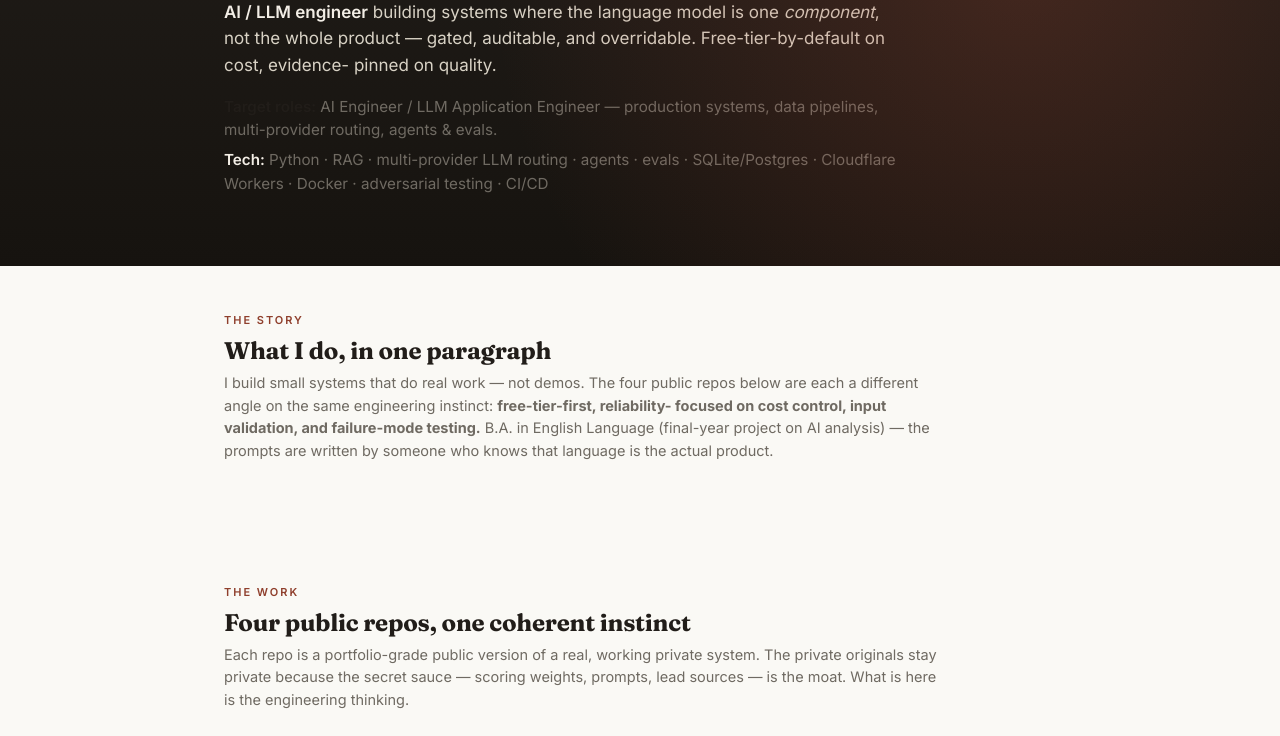
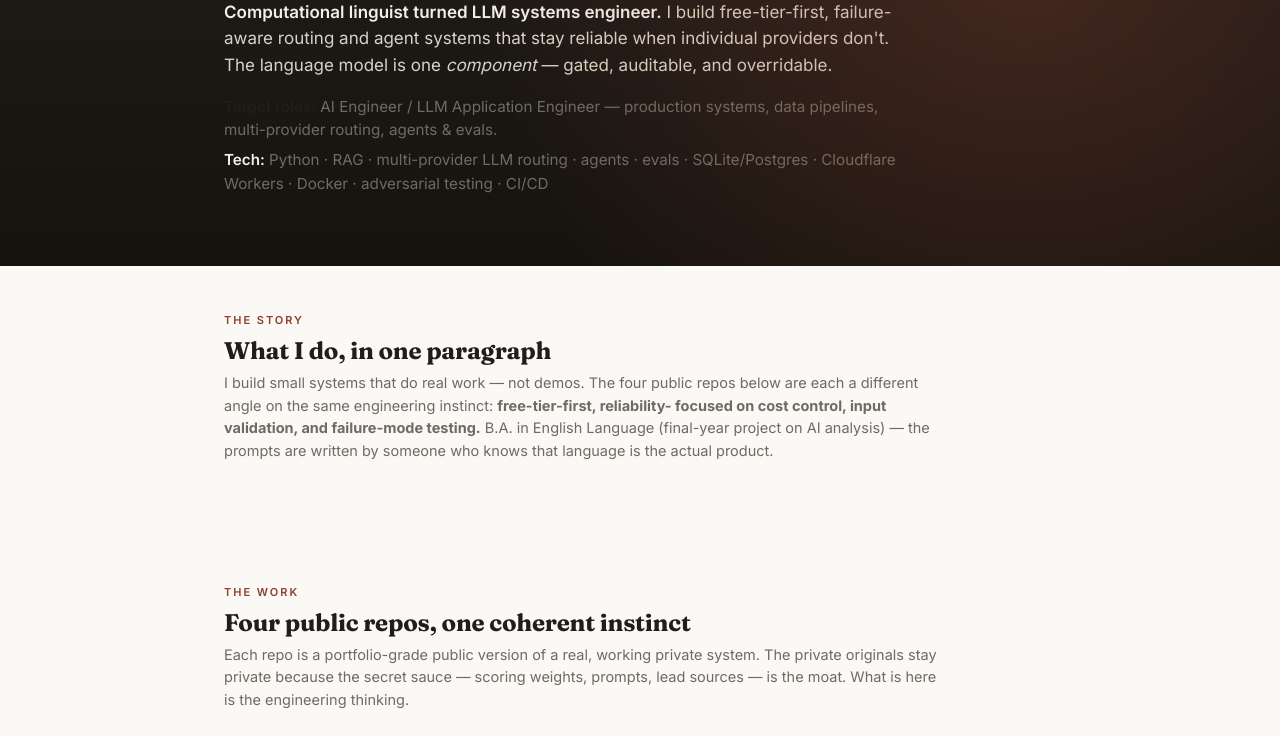
Before and after one commit to Rawbeew/portfolio, a plain HTML site: page index.html in a window 1280 px wide. Shown: the part 163-899 px from the top of the page. Drawn offline with Linux system fonts and the light colour scheme.

Commit message:
positioning: cornerstone — computational linguistics + failure-aware LLM systems

```diff
--- a/index.html
+++ b/index.html
@@ -3,7 +3,7 @@
 <head>
 <meta charset="UTF-8">
 <meta name="viewport" content="width=device-width, initial-scale=1.0">
-<title>Raji Muhammed Robiu — AI/LLM engineer building with free-tier-by-default</title>
+<title>Raji Muhammed Robiu — LLM Systems Engineer | Computational Linguistics + Failure-Aware Routing</title>
 <meta name="description" content="Personal portfolio of Raji Muhammed Robiu — AI/LLM applications, cold-outreach engineering, and LLM-as-decision systems. All four public repos in one place.">
 <meta name="author" content="Raji Muhammed Robiu">
 <meta property="og:title" content="Raji Muhammed Robiu — AI/LLM engineer">
@@ -145,10 +145,10 @@
     <div class="kicker">Personal portfolio</div>
     <h1>Raji Muhammed Robiu</h1>
     <p class="lede">
-      <strong>AI / LLM engineer</strong> building systems where the language
-      model is one <em>component</em>, not the whole product — gated,
-      auditable, and overridable. Free-tier-by-default on cost, evidence-
-      pinned on quality.
+      <strong>Computational linguist turned LLM systems engineer.</strong>
+      I build free-tier-first, failure-aware routing and agent systems
+      that stay reliable when individual providers don't. The language
+      model is one <em>component</em> — gated, auditable, and overridable.
     </p>
     <p class="lede" style="margin-top:12px;font-size:.95em;color:var(--mut)">
       <strong style="color:var(--ink)">Target roles:</strong> AI Engineer /
```
